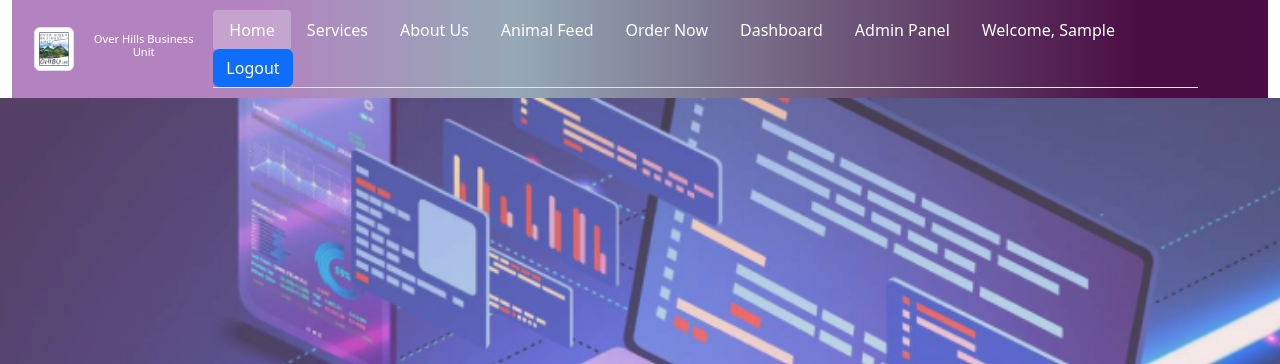
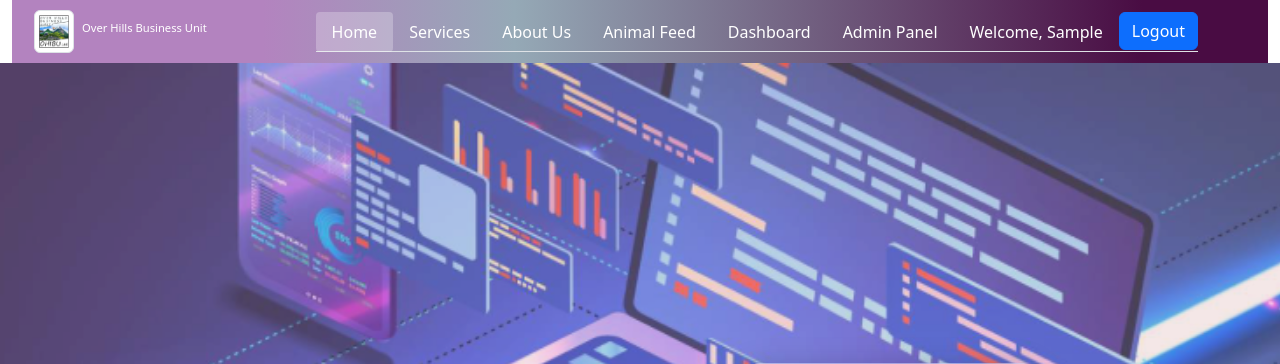
Before and after one commit to UZAJoseph/Livestock-Feed-ims, a Django app: page /order/ in a window 1280 px wide. Shown: the top 364 px of the page. Run offline with Django 5.2, Linux system fonts and the light colour scheme; the visitor is signed in with stand-in values (Sample User, id 1); data comes from the database, SQL or seed files in the repository; data that the repository does not hold is empty.

Commit message:
removing order in nav bar and only logged in user can make order

```diff
--- a/templates/base.html
+++ b/templates/base.html
@@ -185,15 +185,7 @@
                             <a class="nav-link" href="#" type="button" data-bs-toggle="modal"
                                 data-bs-target="#animalfeed">Animal Feed</a>
                         </li>
-                        <li class="nav-item">
-                            {% if user.is_authenticated %}
-                            <a href="#" class="nav-link" data-bs-toggle="modal" data-bs-target="#orderNow">Order
-                                Now</a>
-                            {% else %}
-                            <a href="#" class="nav-link" onclick="markOrderIntent()" data-bs-toggle="modal"
-                                data-bs-target="#authModal">Order Now</a>
-                            {% endif %}
-                        </li>
+
 
                         {% if user.is_authenticated and perms.product.can_view_dashboard %}
                         <li class="nav-item">
@@ -300,8 +292,13 @@
                                 <li>No feed types listed.</li>
                                 {% endfor %}
                             </ul>
-                            <a href="#" class="btn btn-primary" data-bs-toggle="modal" data-bs-target="#orderNow">Order
-                                Now</a>
+                            {% if user.is_authenticated %}
+<a href="#" class="btn btn-primary" data-bs-toggle="modal" data-bs-target="#orderNow">Order
+    Now</a>
+{% else %}
+<a href="#" class="btn btn-primary" onclick="markOrderIntent()" data-bs-toggle="modal"
+    data-bs-target="#authModal">Order Now</a>
+{% endif %}
                         </div>
                     </div>
                 </div>
```
